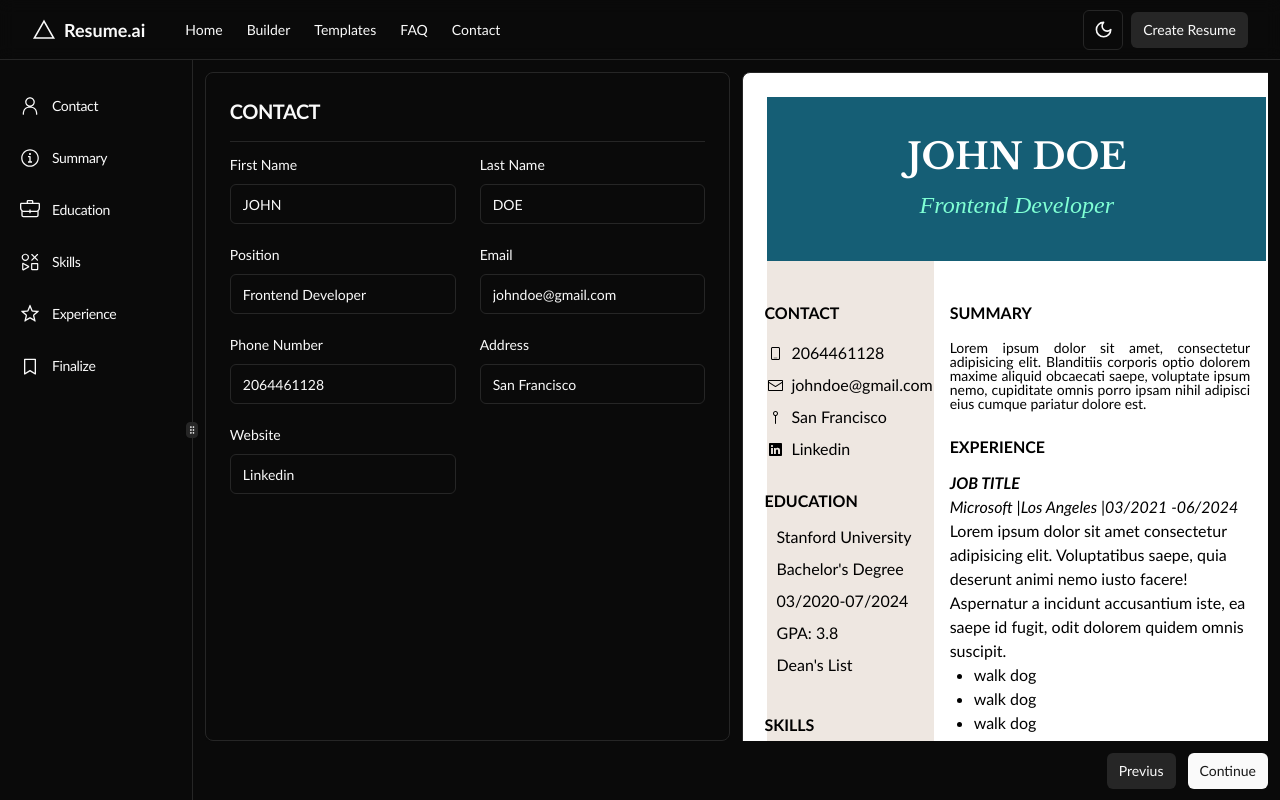
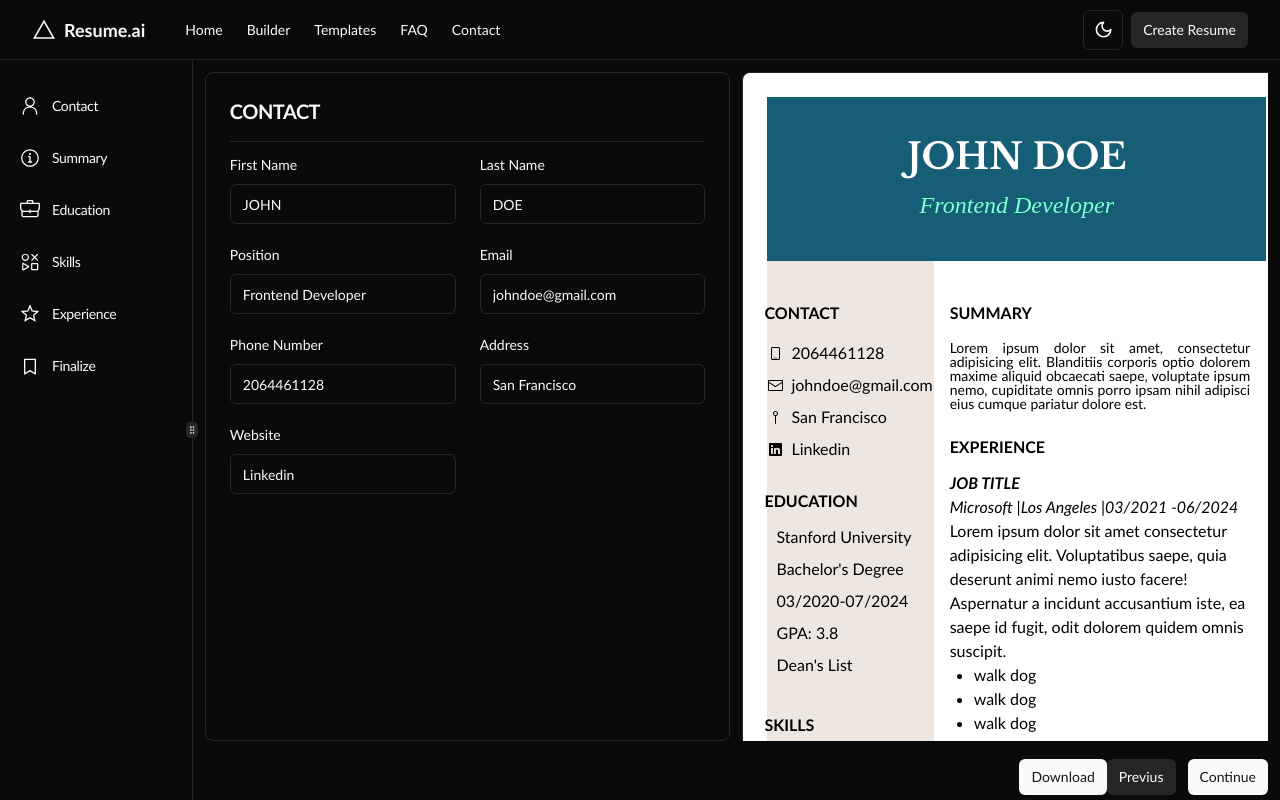
Before and after one commit to dan-begaliev/resume-builder-web-app, a React (Vite) app: page /resume-builder/contact in a window 1280 px wide. Built offline with nearby package versions, Linux system fonts and the light colour scheme; the HTML template or start-up script is replaced by a standard one; a web font is replaced by a local one.

Commit message:
added download button

```diff
--- a/package.json
+++ b/package.json
@@ -23,6 +23,7 @@
     "@reduxjs/toolkit": "^2.2.7",
     "class-variance-authority": "^0.7.0",
     "clsx": "^2.1.1",
+    "file-saver": "^2.0.5",
     "lucide-react": "^0.435.0",
     "react": "^18.3.1",
     "react-dom": "^18.3.1",
@@ -30,6 +31,7 @@
     "react-redux": "^9.1.2",
     "react-resizable-panels": "^2.1.1",
     "react-router-dom": "^6.26.1",
+    "react-to-print": "^2.15.1",
     "tailwind-merge": "^2.5.2",
     "tailwindcss-animate": "^1.0.7",
     "z": "^1.0.9",
--- a/src/Routes.tsx
+++ b/src/Routes.tsx
@@ -6,6 +6,7 @@ import Contact from "./pages/Contact";
 
 import ResumeBuilder from "./pages/ResumeBuilder";
 import { builder_urls, resumeBuilderUrl } from "./config/builderUrls";
+import Finalize from "./pages/ResumeBuilder/components/Finalize";
 
 export const router = createBrowserRouter([
   {
@@ -30,6 +31,10 @@ export const router = createBrowserRouter([
         path: "", // Empty path redirects to the contact page
         element: <Navigate to={resumeBuilderUrl + "/contact"} replace />,
       },
+      {
+        path: resumeBuilderUrl + "/finalize", // Empty path redirects to the contact page
+        element: <Finalize />,
+      },
       ...builder_urls.map((link) => ({
         path: resumeBuilderUrl + link.url,
         element: <link.element />, // Ensure this is treated as a React component
--- a/src/pages/ResumeBuilder/components/BottomBar.tsx
+++ b/src/pages/ResumeBuilder/components/BottomBar.tsx
@@ -1,13 +1,27 @@
 import { Button } from "@/components/ui/button";
+import { useReactToPrint } from "react-to-print";
 
-export default function BottomBar() {
+export default function BottomBar({
+  resumeRef,
+}: {
+  resumeRef: React.RefObject<HTMLDivElement>;
+}) {
+  const handlePrint = useReactToPrint({
+    content: () => resumeRef.current,
+    documentTitle: "Visitor Pass",
+    onAfterPrint: () => console.log("Printed PDF successfully!"),
+  });
+
   const handlePrevius = () => {};
 
   const handleNext = () => {
     console.log("Next");
   };
   return (
-    <div className="h-[50px] px-3 flex justify-end">
+    <div className="h-[50px] px-3 flex justify-end items-center">
+      <Button onClick={handlePrint} className="" size={"sm"}>
+        Download
+      </Button>
       <Button
         variant={"secondary"}
         size={"sm"}
--- a/src/pages/ResumeBuilder/components/Finalize.tsx
+++ b/src/pages/ResumeBuilder/components/Finalize.tsx
@@ -0,0 +1,9 @@
+function Finalize() {
+  return (
+    <div className="size-full">
+      <p>Demo</p>
+    </div>
+  );
+}
+
+export default Finalize;
--- a/src/pages/ResumeBuilder/components/Preview/Preview.tsx
+++ b/src/pages/ResumeBuilder/components/Preview/Preview.tsx
@@ -8,13 +8,19 @@ import Skills from "./components/Skills";
 import Summary from "./components/Summary";
 import Experience from "./components/Experience";
 import { ScrollArea } from "@/components/ui/scroll-area";
-const ResumePreview: React.FC = () => {
+
+const ResumePreview = ({
+  resumeRef,
+}: {
+  resumeRef: React.RefObject<HTMLDivElement>;
+}) => {
   const resumeData = useAppSelector(
     (state) => state.resumeBuilder
   ) as ResumeData;
   return (
     <ScrollArea className="h-full w-full max-w-full">
       <Card
+        ref={resumeRef}
         className="h-full p-6 w-full text-[clamp(12px,5vw,16px)]"
         style={{
           color: "black",
--- a/src/pages/ResumeBuilder/index.tsx
+++ b/src/pages/ResumeBuilder/index.tsx
@@ -5,7 +5,7 @@ import {
   ResizableHandle,
 } from "@/components/ui/resizable";
 import { cn } from "@/lib/utils";
-import { useState } from "react";
+import { useRef, useState } from "react";
 
 import Sidebar from "./components/Sidebar";
 import Preview from "./components/Preview/Preview";
@@ -17,6 +17,7 @@ export default function ResumeBuilder() {
   const editorLayoutSizes = [50, 50];
 
   const [isSidebarCollapsed, setIsSidebarCollapsed] = useState(false);
+  const mainRef = useRef<HTMLDivElement>(null);
 
   return (
     <>
@@ -58,10 +59,10 @@ export default function ResumeBuilder() {
               <ResizeHandleCustom />
 
               <ResizablePanel defaultSize={editorLayoutSizes[2]} minSize={20}>
-                <Preview />
+                <Preview resumeRef={mainRef} />
               </ResizablePanel>
             </ResizablePanelGroup>
-            <BottomBar />
+            <BottomBar resumeRef={mainRef} />
             <ResizablePanel />
           </ResizablePanel>
         </ResizablePanelGroup>
```
Also changed, not shown: 1 other file (tests, documents, lock files or other folders).
